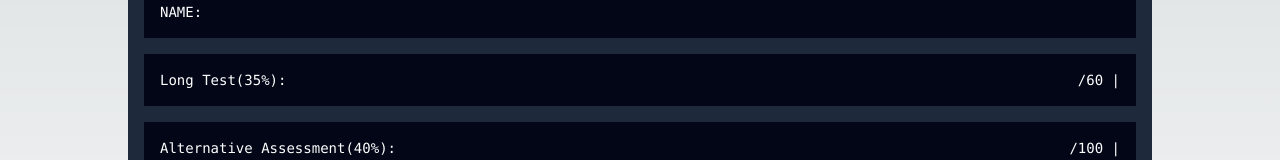
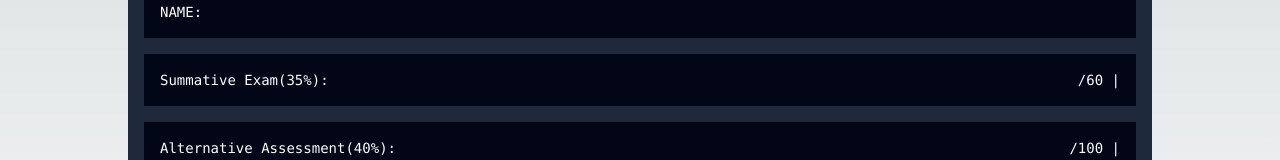
Before and after one commit to LaravelALvin/get-grades, a Next.js app: page / in a window 1280 px wide. Shown: the part 266-426 px from the top of the page. Built offline with nearby package versions, Linux system fonts and the light colour scheme.

Commit message:
summative assessment added

```diff
--- a/app/page.js
+++ b/app/page.js
@@ -132,7 +132,7 @@ export default function Home() {
                 className='my-4 w-full flex justify-between bg-slate-950'
               >
                 <div className='p-4 w-full flex justify-between'>
-                  <span className=' text-white '>Long Test(35%): </span>
+                  <span className=' text-white '>Summative Exam(35%): </span>
                   <span className='capitalize text-white '>{items.SE}/60 | {items.SEP}</span>
                 </div>
               </li>
```
